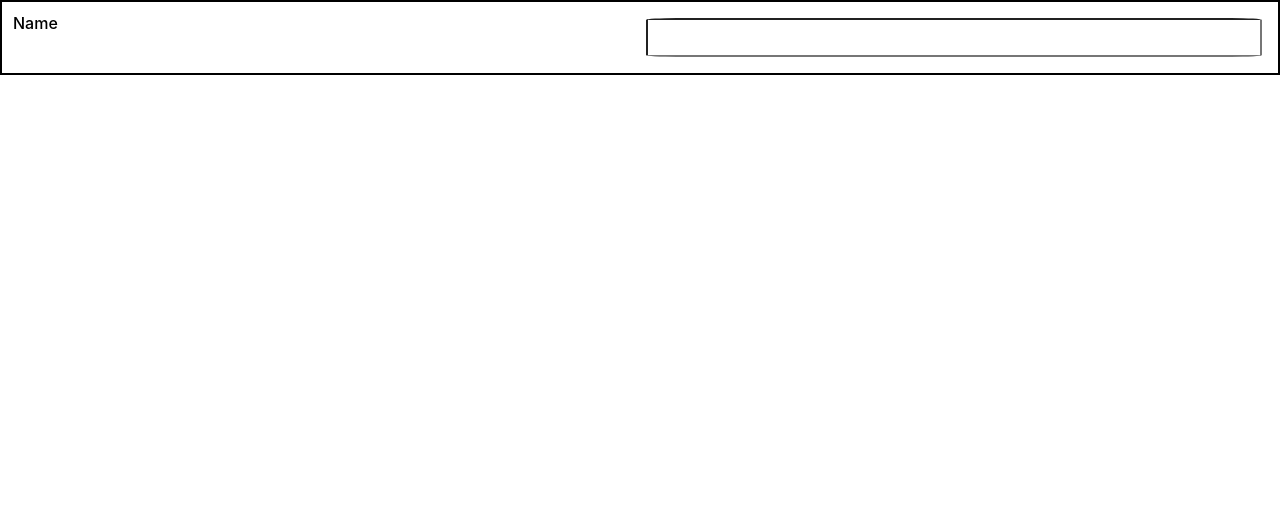
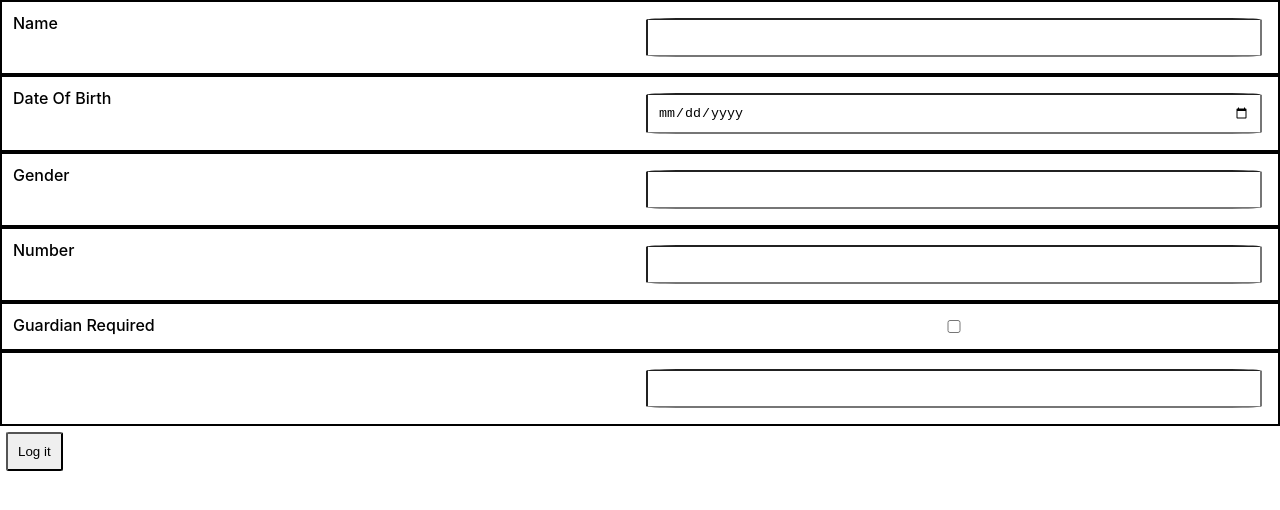
Before and after one commit to J1marotta/json-forms, a React (Create React App) app: page / in a window 1280 px wide. Shown: the top 510 px of the page. Built offline with nearby package versions, Linux system fonts and the light colour scheme.

Commit message:
Input accepts dynamic data

```diff
--- a/src/App.js
+++ b/src/App.js
@@ -1,18 +1,17 @@
 import React from 'react';
-import Input from './components/Input'
+import Form from './components/form'
+import Preview from './components/statePreview'
+import schema from './schema/dataSet'
 
 
 function App() {
   return (
     <div>
-      <Input
-       name={'nam'}
-       title={'name'}
-       required
-       type={'text'}
-       values={{}}
-       onChange={() =>{}}
+      <Form
+        schema={schema}
       />
+
+
 
     </div>
   );
--- a/src/components/form.js
+++ b/src/components/form.js
@@ -1,35 +1,35 @@
 import React  from 'react'
-import { Input } from './Input'
+import styled from 'styled-components'
+import Input from './Input'
 import useFormHandler from '../hooks/formHandler'
 
+const Sbutton = styled.button`
+  padding: 10px;
+  margin: 6px;
+  border-radius: 5%;
+`
+// const css =
+// {
+//   page: b`
+//       display: grid;
+//       grid-template-columns: 1fr;
+//       height: 100%;
+//       width: 100%;
+//       overflow: hidden;
+//       padding: 20px;
+//       background-image:
+//         linear-gradient(to right top, #051937, #004d7a, #008793, #00bf72, #a8eb12);
+//     `.class
 
-const css =
-{
-  page: b`
-      display: grid;
-      grid-template-columns: 1fr;
-      height: 100%;
-      width: 100%;
-      overflow: hidden;
-      padding: 20px;
-      background-image:
-        linear-gradient(to right top, #051937, #004d7a, #008793, #00bf72, #a8eb12);
-    `.class
+//  , form: b`
+//       display: grid;
+//       width: 60vw;
+//       height: 100%;
+//       justify-self: center;
+//       row-gap: 20px;
+//     `.class
 
- , form: b`
-      display: grid;
-      width: 60vw;
-      height: 100%;
-      justify-self: center;
-      row-gap: 20px;
-    `.class
-
-  , submit: b`
-      padding: 10px;
-      margin: 6px;
-      border-radius: 5%;
-  `.class
-}
+// }
 
 
 
@@ -39,24 +39,26 @@ const css =
 
 
 
+const Form = ({ schema }) =>  {
+  const results = values => console.log(values)
+  const { values , handleChange, handleSubmit } = useFormHandler({}, results)
 
 
+  return (
+    <div>
+        <div>
+              {Object.entries(schema).map( ([field, data ]) =>
+                  <Input {...data} values={values} onChange={handleChange} />
+              )}
+        </div>
 
 
-
-
-const App = ({ data }) =>  {
-  const results = values => console.log(values)
-  const { values , handleChange, handleSubmit } = useFormHandler(json, results)
-
-  return (
-
-      <button className={css.submit} type="submit" >Log it</button>
-    </form>
+      <div>
+        <Sbutton onSubmit={handleSubmit} type="submit" >Log it</Sbutton>
+      </div>
   </div>
   )
 }
 
-ReactDOM.render(
-	<App data={json} />
-, app)
+
+export default Form
--- /dev/null
+++ b/src/components/statePreview.js
@@ -0,0 +1,20 @@
+import * as React from 'react'
+import styled from 'styled-components'
+
+const Sgrid = styled.div`
+  display: grid;
+  grid-template-columns: minmax(0, 1fr);
+  width: 200px;
+  height: 200px;
+  background-color: #FAFAFA;
+  overflow: scroll;
+`
+
+const Preview = values =>
+  <Sgrid>
+    <div>
+      {JSON.stringify(values,null,2)}
+    </div>
+  </Sgrid>
+
+export default Preview
--- a/src/data/dataSet.js
+++ b/src/schema/dataSet.js
@@ -1,4 +1,4 @@
-export const formSchema = {
+const schema = {
   name: {
     title: 'Name',
     required: true,
@@ -11,12 +11,11 @@ export const formSchema = {
     min: '2001-01-01',
   },
   gender: {
-    title: 'gender identity',
+    title: 'Gender',
     required: false,
     options: [
       { name: 'Female', value: 1 },
       { name: 'Male', value: 2 },
-      { name: 'Other', value: 3 },
     ],
   },
   number: {
@@ -29,18 +28,23 @@ export const formSchema = {
     }
   },
   guardianConsent: {
+    title: 'Guardian required',
     type: 'checkbox',
     required: false,
   },
   guardian: {
     required: false,
     name: {
+      title: `Guardian's name`,
       type: 'text',
       required: true,
     },
     contact: {
+      title: `Guardian's contact number`,
       type: 'tel',
       required: true,
     }
   },
 }
+
+export default schema
```
